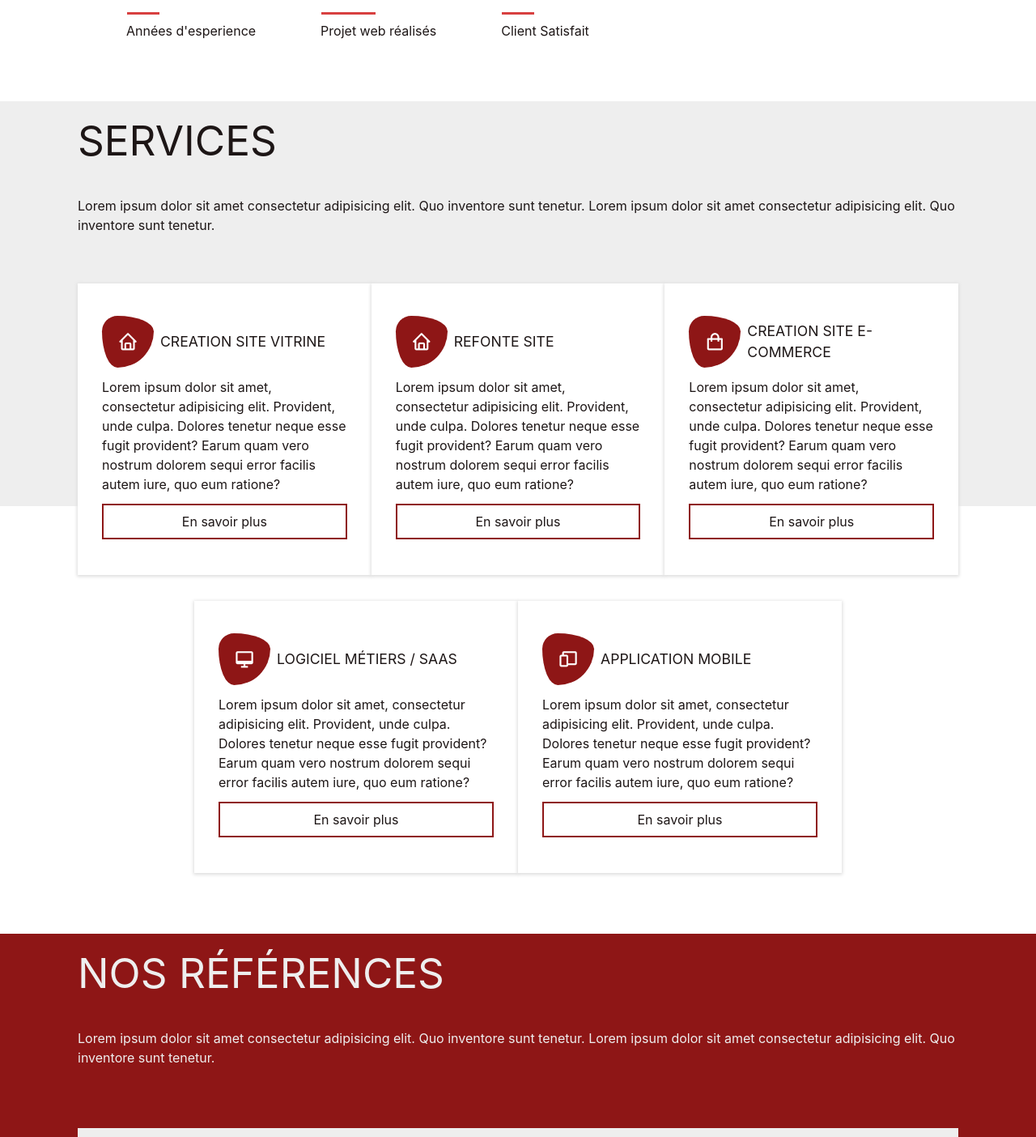
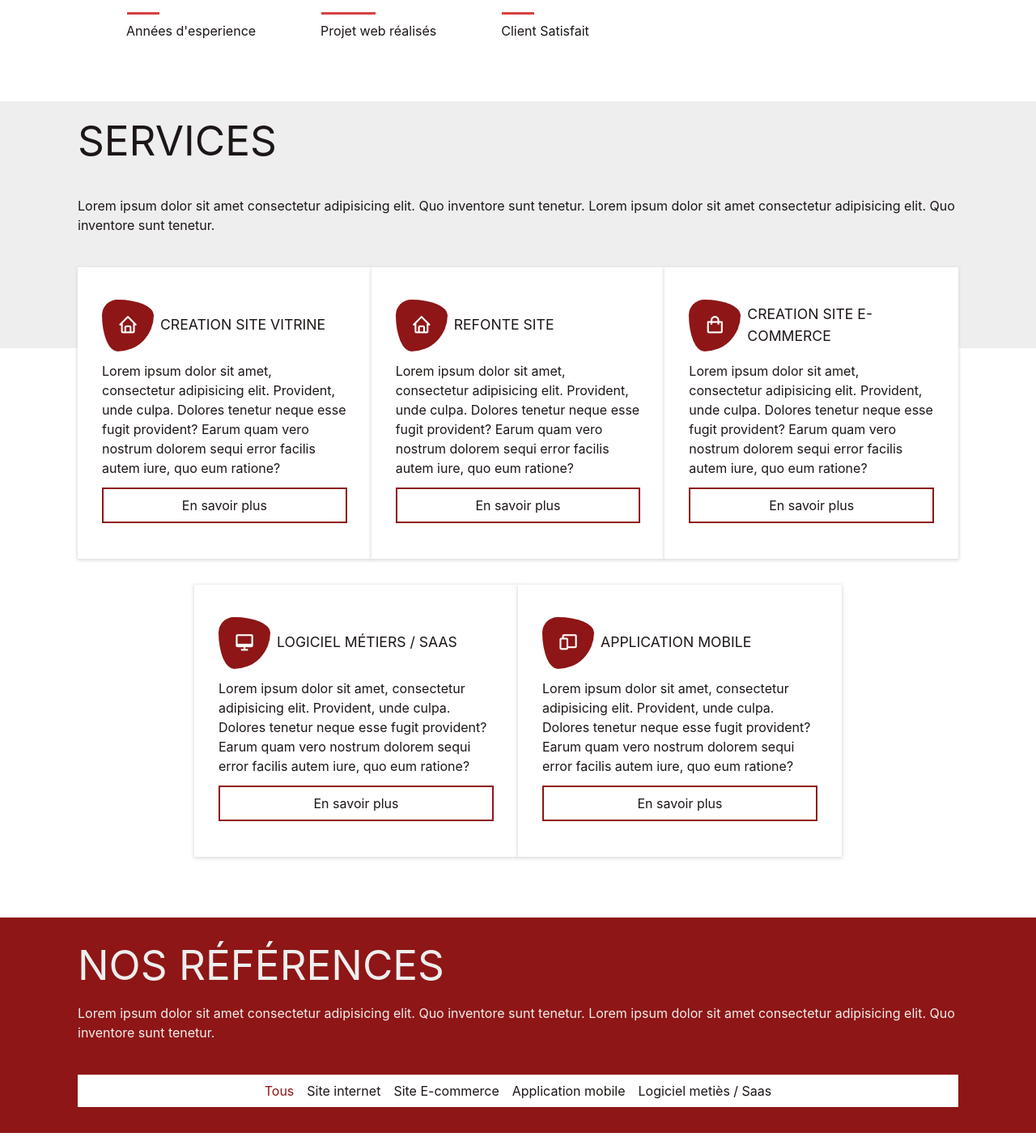
Before and after one commit to rodcoding89/oniline-presence, a React (Vite) app: page /en in a window 1280 px wide. Shown: the part 1220-2624 px from the top of the page at 81% size. Built offline with nearby package versions, Linux system fonts and the light colour scheme.

Commit message:
service and reference responsive adaptation

```diff
--- a/src/component/reference.tsx
+++ b/src/component/reference.tsx
@@ -49,12 +49,10 @@ const Reference:React.FC<ReferenceProps> = ()=>{
     console.log("cardsLayout",cardsLayout)
     return (
         <Element className="mt-[75px]" name="reference">
-            <div className='bg-secondary h-[400px]'>
-                <h1 className='mb-10 mx-[calc(15%/2)] pt-[20px] uppercase text-fifty'>Nos références</h1>
-                <p className='mx-[calc(15%/2)] text-fifty'>Lorem ipsum dolor sit amet consectetur adipisicing elit. Quo inventore sunt tenetur. Lorem ipsum dolor sit amet consectetur adipisicing elit. Quo inventore sunt tenetur.</p>
-            </div>
-            <div className='w-[85%] mx-auto mt-[-160px] min-h-[160px]'>
-                <nav className='flex justify-center items-center gap-4 bg-fifty p-2 flex-wrap'>
+            <div className='bg-secondary pb-8'>
+                <h1 className='mb-5 mx-[calc(15%/2)] pt-[30px] uppercase text-fifty'>Nos références</h1>
+                <p className='mx-[calc(15%/2)] text-fifty mb-10'>Lorem ipsum dolor sit amet consectetur adipisicing elit. Quo inventore sunt tenetur. Lorem ipsum dolor sit amet consectetur adipisicing elit. Quo inventore sunt tenetur.</p>
+                <nav className='flex justify-center items-center gap-4 bg-white p-2 flex-wrap mx-auto w-[85%]'>
                     {
                         nav.map((item)=>{
                             return (
@@ -63,6 +61,8 @@ const Reference:React.FC<ReferenceProps> = ()=>{
                         })
                     }
                 </nav>
+            </div>
+            <div className='w-[85%] mx-auto'>
                 <div ref={containerRef} className="flex justify-center items-start gap-4 relative mt-5 w-full flex-wrap">
                   <AnimatePresence>
                     {filteredItems.map((card:any,index:number) => (
@@ -71,8 +71,8 @@ const Reference:React.FC<ReferenceProps> = ()=>{
                         initial={{ opacity: 0, y: 20 }}
                         animate={{ opacity: 1, y: 0 }}
                         exit={{ opacity: 0, y: -20 }}
-                        transition={{ duration: 0.3 }}
-                        className="w-[350px] group"
+                        transition={{ duration: 0.5 }}
+                        className="w-[350px] group max-420:w-[280px] max-330:w-[250px]"
                       >
                         <div className='h-[300px] relative overflow-hidden group'>
                           <img className='h-full object-cover cursor-pointer' src={card.link} alt={card.title} />
--- a/src/component/services.tsx
+++ b/src/component/services.tsx
@@ -14,12 +14,12 @@ const Services:React.FC<ServiceProps> = ()=>{
     }
     return (
         <Element className="mt-[75px]" name="services">
-            <div className='bg-fifty h-[500px]'>
+            <div className='bg-fifty flex flex-col'>
                 <h1 className='mb-10 mx-[calc(15%/2)] pt-[20px] uppercase'>Services</h1>
-                <p className='mx-[calc(15%/2)]'>Lorem ipsum dolor sit amet consectetur adipisicing elit. Quo inventore sunt tenetur. Lorem ipsum dolor sit amet consectetur adipisicing elit. Quo inventore sunt tenetur.</p>
-            </div>
-            <div className='w-[85%] mx-auto mt-[-275px]'>
-                <div className='flex justify-center items-start gap-y-8 flex-wrap'>
+                <p className='mx-[calc(15%/2)] pb-10'>Lorem ipsum dolor sit amet consectetur adipisicing elit. Quo inventore sunt tenetur. Lorem ipsum dolor sit amet consectetur adipisicing elit. Quo inventore sunt tenetur.</p>
+                <div className='mx-auto bg-white relative'>
+                    <div className='h-[100px] w-full bg-fifty absolute top-0 left-0 z-[1]'></div>
+                    <div className='flex justify-center items-start gap-y-8 flex-wrap w-[85%] mx-auto z-[2] relative'>
                     {
                         services.map((item:any)=>{
                             return (
@@ -31,8 +31,10 @@ const Services:React.FC<ServiceProps> = ()=>{
                             )
                         })
                     }
+                    </div>
                 </div>
             </div>
+
         </Element>
     )
 }
--- a/tailwind.config.js
+++ b/tailwind.config.js
@@ -14,6 +14,8 @@ export default {
         'max-810':{'max': '810px'},
         'max-792':{'max': '792px'},
         'max-485':{'max': '485px'},
+        'max-420':{'max': '420px'},
+        'max-330':{'max': '330px'},
         'max-520':{'max': '520px'},
       }
     },
```
